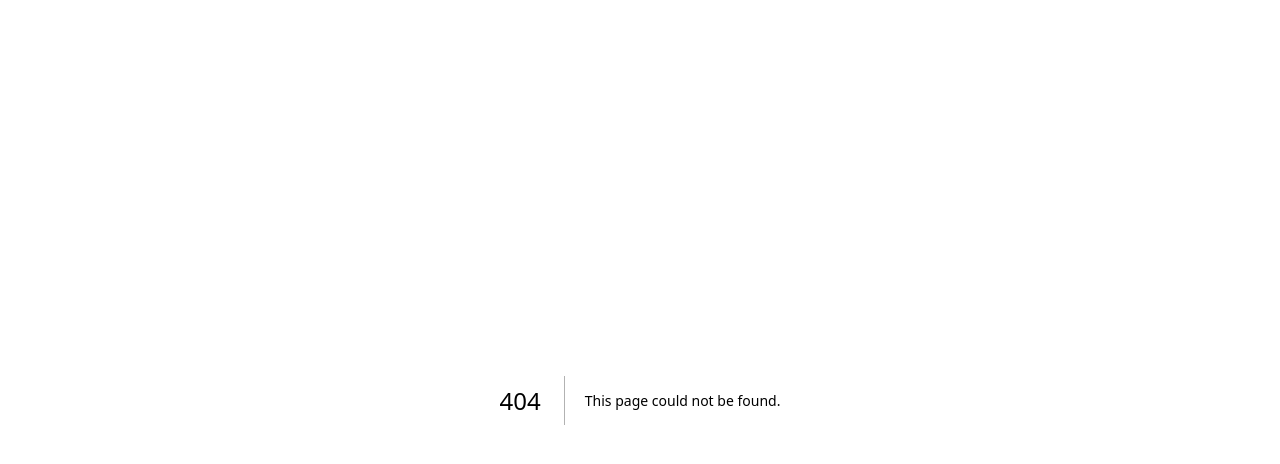
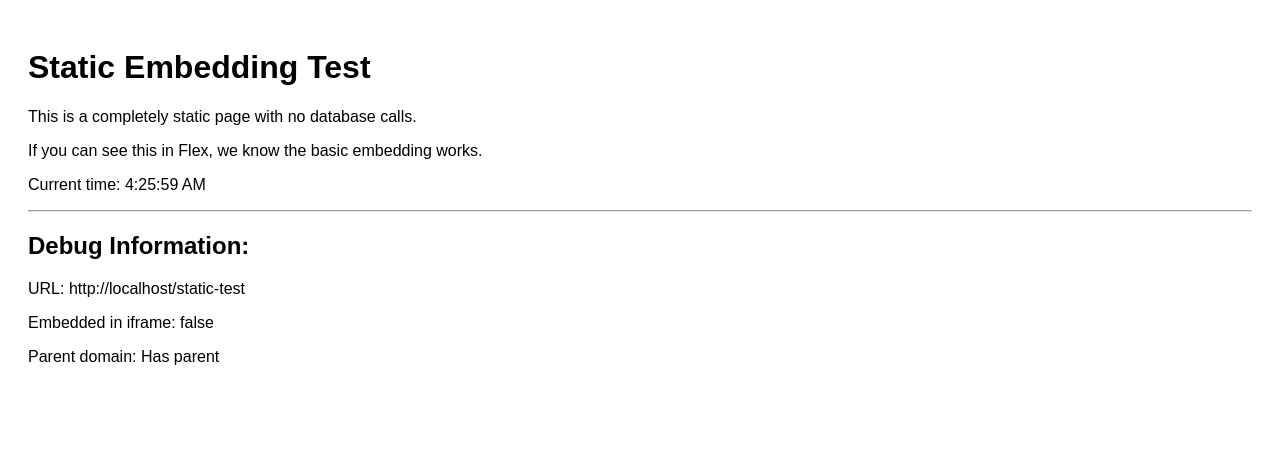
Before and after one commit to chrisberno/connie-profiles-v01, a Next.js app: page /static-test in a window 1280 px wide. Before the commit this address had no page. Shown: the top 464 px of the page. Built offline with nearby package versions, Linux system fonts and the light colour scheme.

Commit message:
added a static page for testing twilio CRM container integration

```diff
--- /dev/null
+++ b/pages/static-test.tsx
@@ -0,0 +1,39 @@
+import React from 'react';
+import Head from 'next/head';
+
+export default function StaticTest() {
+  return (
+    <>
+      <Head>
+        <title>Static Embedding Test</title>
+        {/* Add meta tags to ensure proper embedding */}
+        <meta httpEquiv="Content-Security-Policy" content="frame-ancestors 'self' https://flex.twilio.com https://*.twilio.com https://connie.team https://dev.connie.team" />
+      </Head>
+      <div style={{ padding: '20px', fontFamily: 'Arial, sans-serif' }}>
+        <h1>Static Embedding Test</h1>
+        <p>This is a completely static page with no database calls.</p>
+        <p>If you can see this in Flex, we know the basic embedding works.</p>
+        <p>Current time: {new Date().toLocaleTimeString()}</p>
+        <hr />
+        <div style={{ marginTop: '20px' }}>
+          <h2>Debug Information:</h2>
+          <p>URL: {typeof window !== 'undefined' ? window.location.href : 'Server rendering'}</p>
+          <p>Embedded in iframe: {typeof window !== 'undefined' ? String(window.self !== window.top) : 'Server rendering'}</p>
+          <p>Parent domain: {typeof window !== 'undefined' && window.parent ? 'Has parent' : 'No parent or blocked by CORS'}</p>
+        </div>
+      </div>
+    </>
+  );
+}
+
+// Server-side props to set headers
+export async function getServerSideProps({ res }) {
+  if (res) {
+    // Set permissive headers for testing
+    res.setHeader('X-Frame-Options', 'ALLOW-FROM https://flex.twilio.com https://*.twilio.com https://connie.team https://dev.connie.team');
+    res.setHeader('Content-Security-Policy', "frame-ancestors 'self' https://flex.twilio.com https://*.twilio.com https://connie.team https://dev.connie.team");
+    res.setHeader('Access-Control-Allow-Origin', '*');
+  }
+
+  return { props: {} };
+}
```
